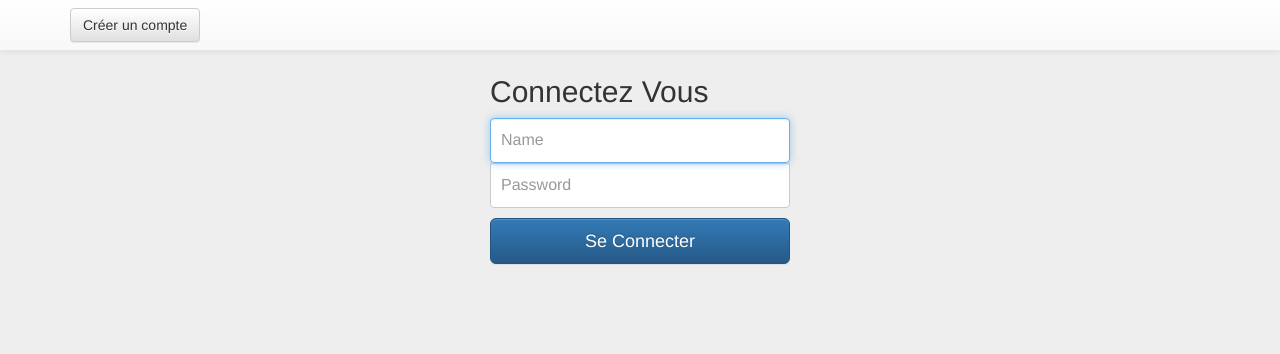
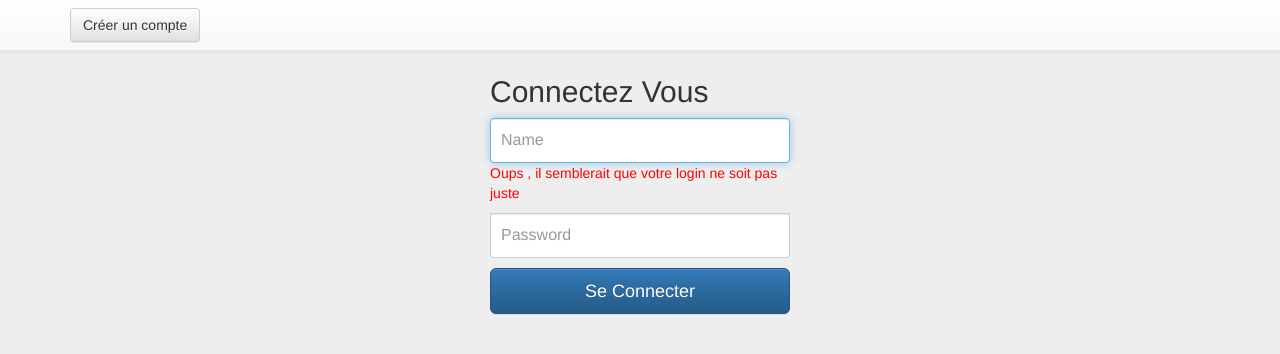
Before and after one commit to alexCampus/Tp-projet5-authentification-php, a PHP site: page /index.php?msg=erreur-login in a window 1280 px wide. Shown: the top 354 px of the page. Run offline with PHP 8.4, Linux system fonts and the light colour scheme.

Commit message:
update error message

```diff
--- a/LoginController.php
+++ b/LoginController.php
@@ -43,7 +43,7 @@ function loginUser($name, $password_hache)
 		$msg = "erreur-password";
 	}
 
-	header('Location: erreur.php?msg=' . $msg);
+	header('Location: index.php?msg=' . $msg);
 
 }
 
--- a/erreur_login.inc.php
+++ b/erreur_login.inc.php
@@ -1 +1 @@
-Oups , il semblerait que votre login ne soit pas juste
+<p style="color:red;">Oups , il semblerait que votre login ne soit pas juste</p>
--- a/erreur_password.inc.php
+++ b/erreur_password.inc.php
@@ -1 +1 @@
-Oups , il semblerait que votre password ne soit pas juste
+<p style="color:red;">Oups , il semblerait que votre password ne soit pas juste</p>
--- a/index.php
+++ b/index.php
@@ -81,9 +81,20 @@ else{
         	<h2 class="form-signin-heading">Connectez Vous</h2>
         	<label for="inputEmail" class="sr-only">Name</label>
         	<input type="text" id="inputName" name="name" class="form-control" placeholder="Name" required autofocus>
+            <?php
+               if (isset($_GET['msg']) && $_GET['msg'] === 'erreur-login')
+                {
+                  include('erreur_login.inc.php');
+                }
+            ?>
         	<label for="inputPassword" class="sr-only">Mot de Passe</label>
         	<input type="password" id="inputPassword" name="password" class="form-control" placeholder="Password" required>
-
+            <?php
+              if (isset($_GET['msg']) && $_GET['msg'] === 'erreur-password')
+                {
+                  include('erreur_password.inc.php');
+                }
+            ?>
        	 	<button class="btn btn-lg btn-primary btn-block" type="submit">Se Connecter</button>
       	</form>
 	       <?php
--- a/logout.php
+++ b/logout.php
@@ -1,7 +1,7 @@
 <?php
-session_start();
+//session_start();
 
-$_SESSION = array();
+//$_SESSION = array();
 session_destroy();
 setcookie('cookie_form_alex_name');
 setcookie('cookie_form_alex_email');
```
